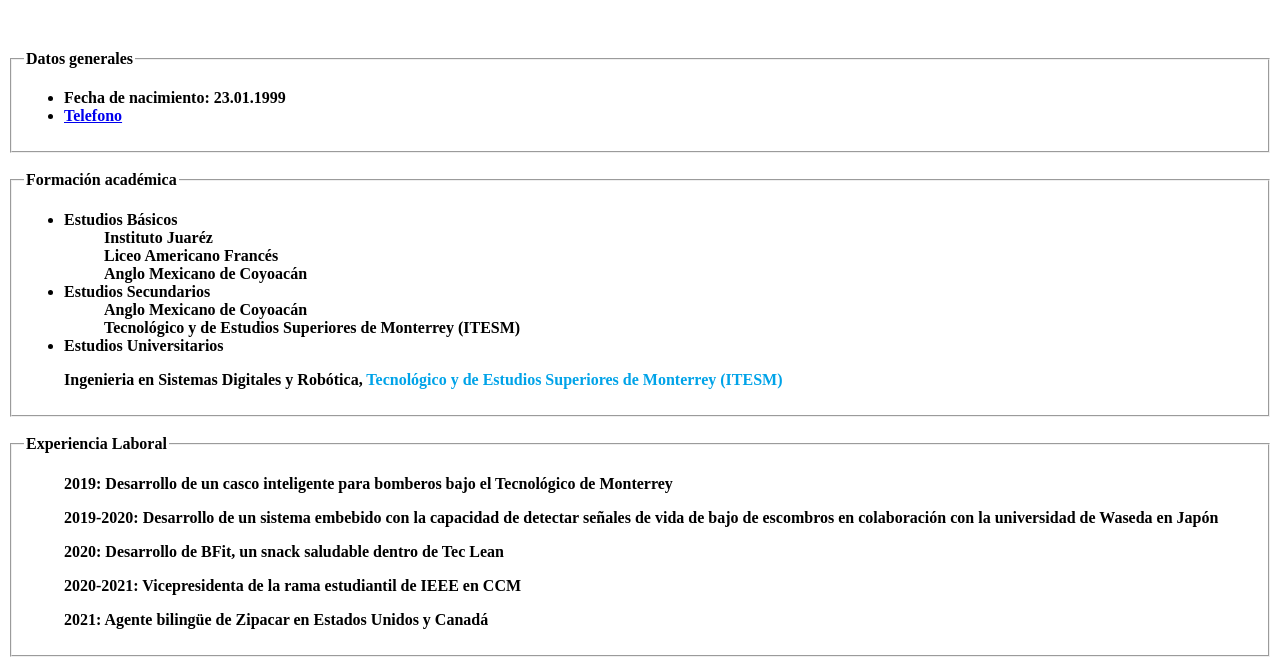
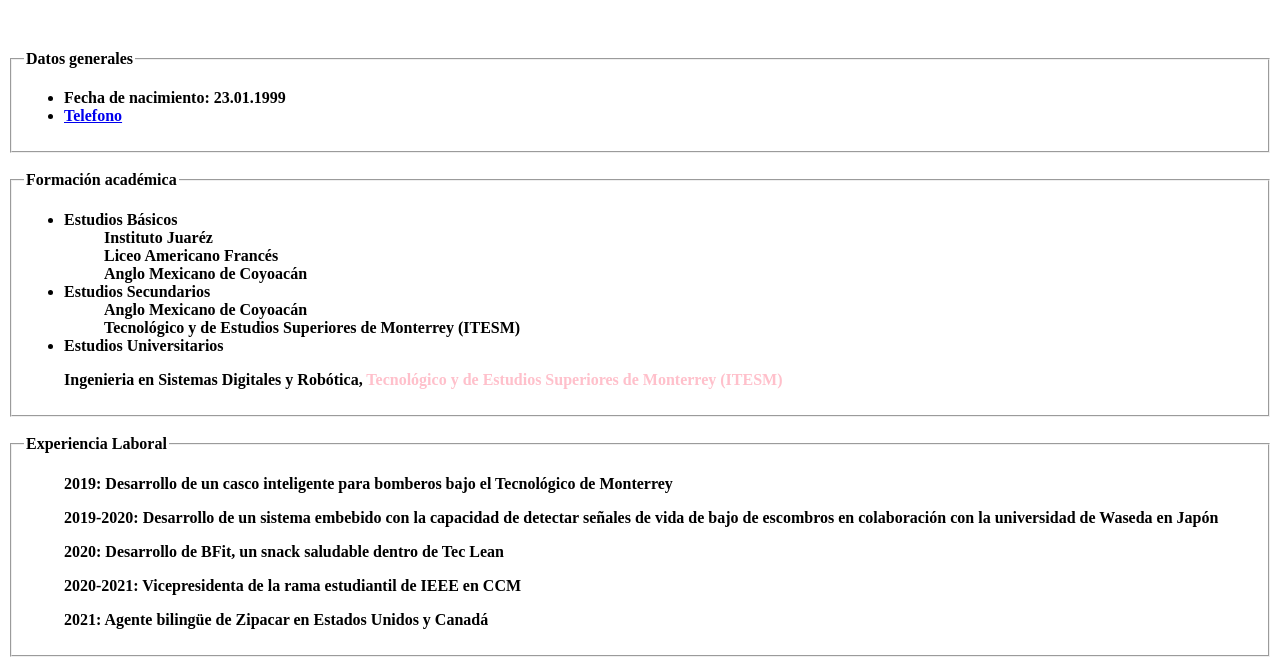
Before and after one commit to SoulStephanie/Laboratorio2_AppsWeb, a plain HTML site: page index.html in a window 1280 px wide. Shown: the part 169-828 px from the top of the page. Drawn offline with Linux system fonts and the light colour scheme.

Commit message:
Update index.html

```diff
--- a/index.html
+++ b/index.html
@@ -76,7 +76,7 @@
                                 Estudios Universitarios
                                 <p>
                                     Ingenieria en Sistemas Digitales y Robótica,
-                                    <span style="color: #00a3e8">Tecnológico y de Estudios Superiores de Monterrey (ITESM)</span>
+                                    <span style="color: pink">Tecnológico y de Estudios Superiores de Monterrey (ITESM)</span>
                                 </p>
                             </li>
                         </ul>
```
